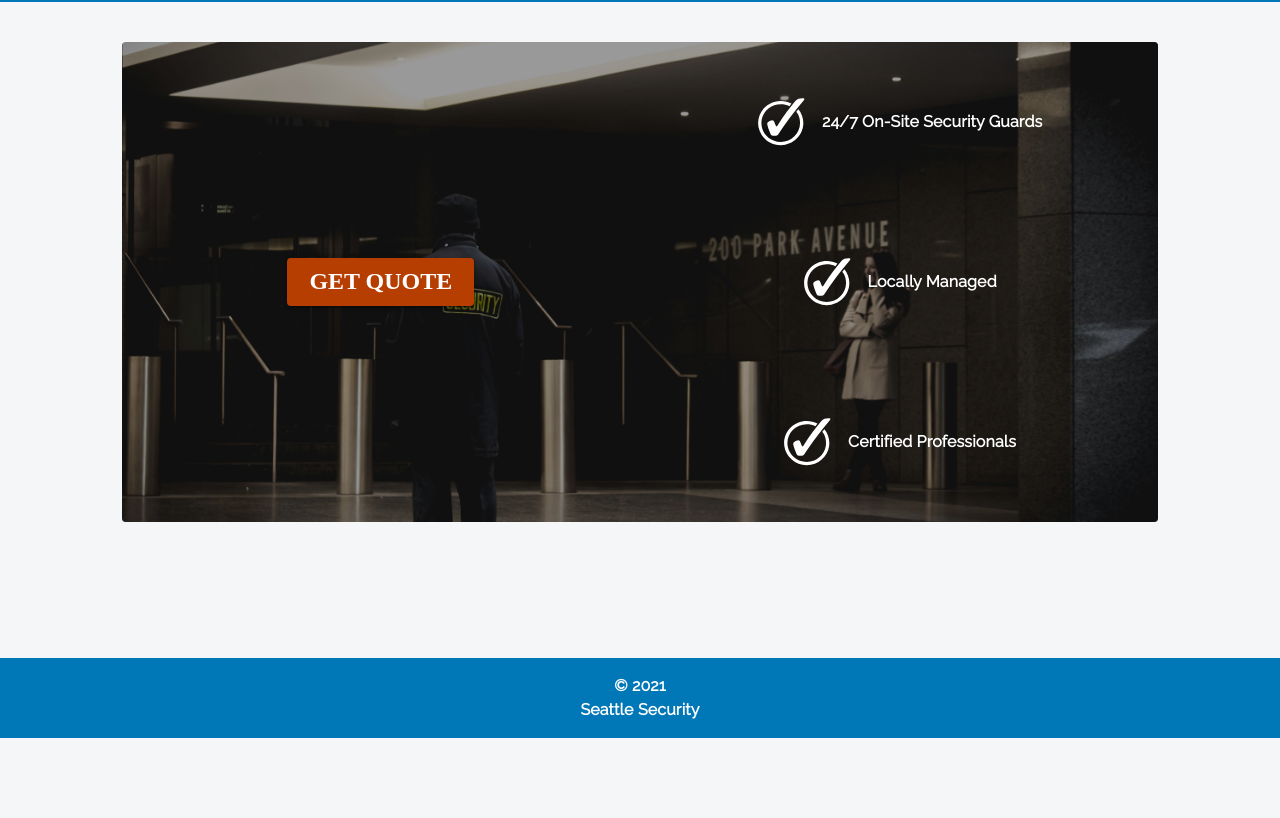
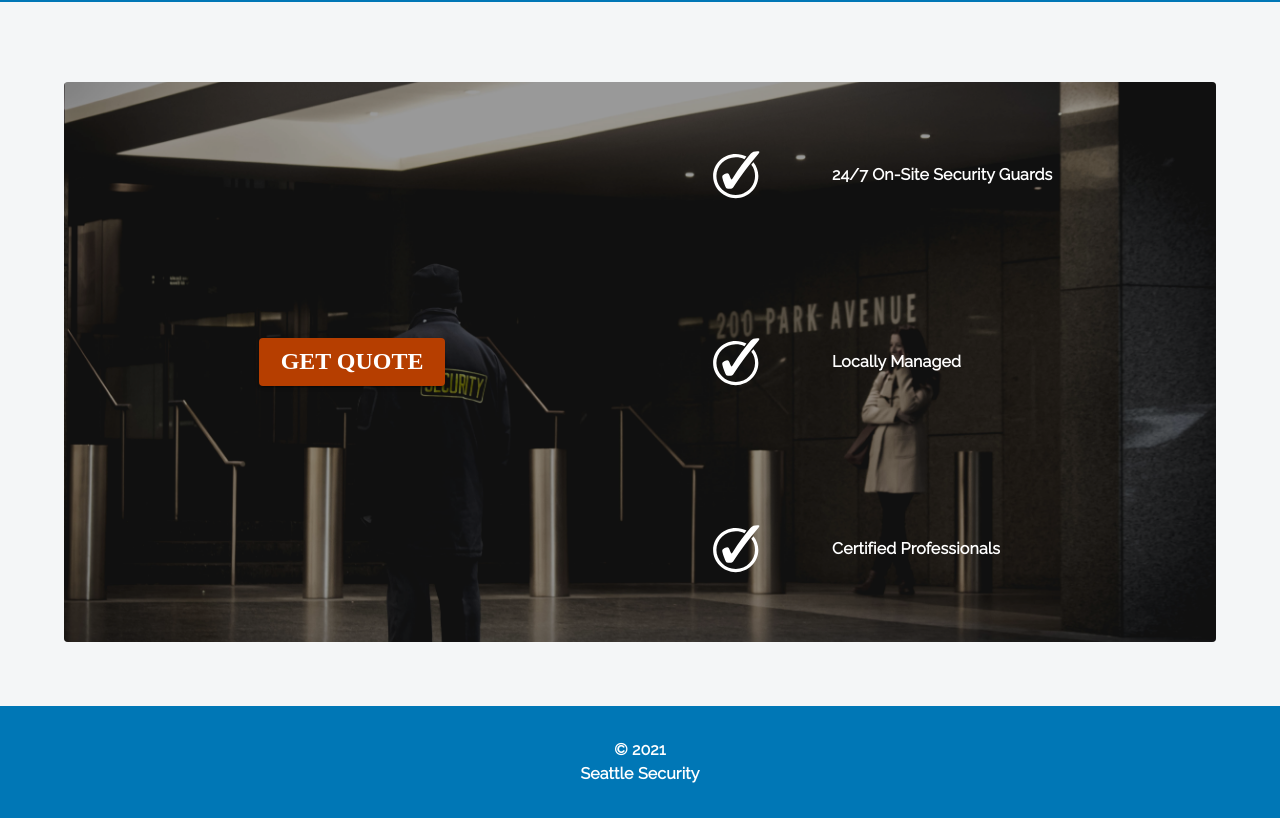
Before and after one commit to bookert921/security-employment-app, a Gatsby site: page / in a window 1280 px wide. Shown: the part 62-880 px from the top of the page. Before the commit the page ends 800 px from the top, so only its background shows below. Built offline with nearby package versions, Linux system fonts and the light colour scheme; Gatsby itself is replaced by a stand-in of ours; a web font is replaced by a local one.

Commit message:
tweaks layout for more dynamic feel

```diff
--- a/src/components/Footer.js
+++ b/src/components/Footer.js
@@ -10,7 +10,7 @@ function Footer() {
         bottom: 0,
         width: "100%",
         textAlign: "center",
-        height: "5rem",
+        height: "7rem",
         display: "flex",
         flexDirection: "column",
         alignItems: "center",
--- a/src/components/Layout.js
+++ b/src/components/Layout.js
@@ -44,7 +44,7 @@ const Layout = ({ children }) => {
       <CssBaseline />
       <Page>
         <Nav />
-        <Container sx={{ paddingBottom: "5rem" }}>{children}</Container>
+        <Container>{children}</Container>
         <Footer />
       </Page>
     </ThemeProvider>
--- a/src/components/Page.js
+++ b/src/components/Page.js
@@ -7,7 +7,8 @@ const PageComponent = ({ children }) => {
       sx={{
         position: "relative",
         minHeight: "100vh",
-        margin: "0 auto",
+        paddingBottom: "7rem",
+        marginTop: "5rem",
       }}
     >
       {children}
--- a/src/components/hero/index.js
+++ b/src/components/hero/index.js
@@ -1,21 +1,21 @@
 import React from "react";
 import {
-  Box,
   useTheme,
   Typography,
   useMediaQuery,
   styled,
   Button,
+  Grid,
+  Box,
 } from "@mui/material";
 import { StaticImage } from "gatsby-plugin-image";
 
 import HeroContent from "./HeroContent";
 
-const HeroMain = styled(Box)(({ theme, screen }) => ({
-  height: "60vh",
+const HeroMain = styled(Box)(() => ({
+  height: "70vh",
   position: "relative",
-  width: "90%",
-  margin: screen ? theme.spacing(10) + " auto" : theme.spacing(5) + " auto",
+  marginBottom: "3rem",
 }));
 
 const HeroContainer = styled(Box)(() => ({
@@ -32,27 +32,46 @@ function Hero({ heroText }) {
   const theme = useTheme();
   const smallerScreen = useMediaQuery(theme.breakpoints.down("sm"));
   const renderHeroText = heroText.map((text, index) => (
-    <Box
+    <Grid
+      container
       sx={{
         display: "flex",
-        flexDirection: "row",
+        flexDirection: smallerScreen ? "column" : "row",
+        alignItems: "center",
+        justifyContent: "center",
+        textAlign: "center",
+      }}
+      key={index}
+    >
+      <Grid
+        item
+        xs={4}
+        sx={{
+          display: "flex",
           alignItems: "center",
           justifyContent: "center",
         }}
-      key={index}
       >
         <StaticImage
           src="../../assets/images/checkbox.svg"
           alt="checkbox"
-        layout="constrained"
+          layout="fixed"
           placeholder="tracedSVG"
           height={50}
           width={50}
         />
-      <Typography color="primary.contrastText" ml={2}>
-        {text}
-      </Typography>
-    </Box>
+      </Grid>
+      <Grid
+        item
+        xs={8}
+        sx={{
+          display: "flex",
+          alignItems: "center",
+        }}
+      >
+        <Typography color="primary.contrastText">{text}</Typography>
+      </Grid>
+    </Grid>
   ));
   return (
     <HeroMain screen={smallerScreen}>
```
Lines whose indentation alone changed are shown as unchanged.
